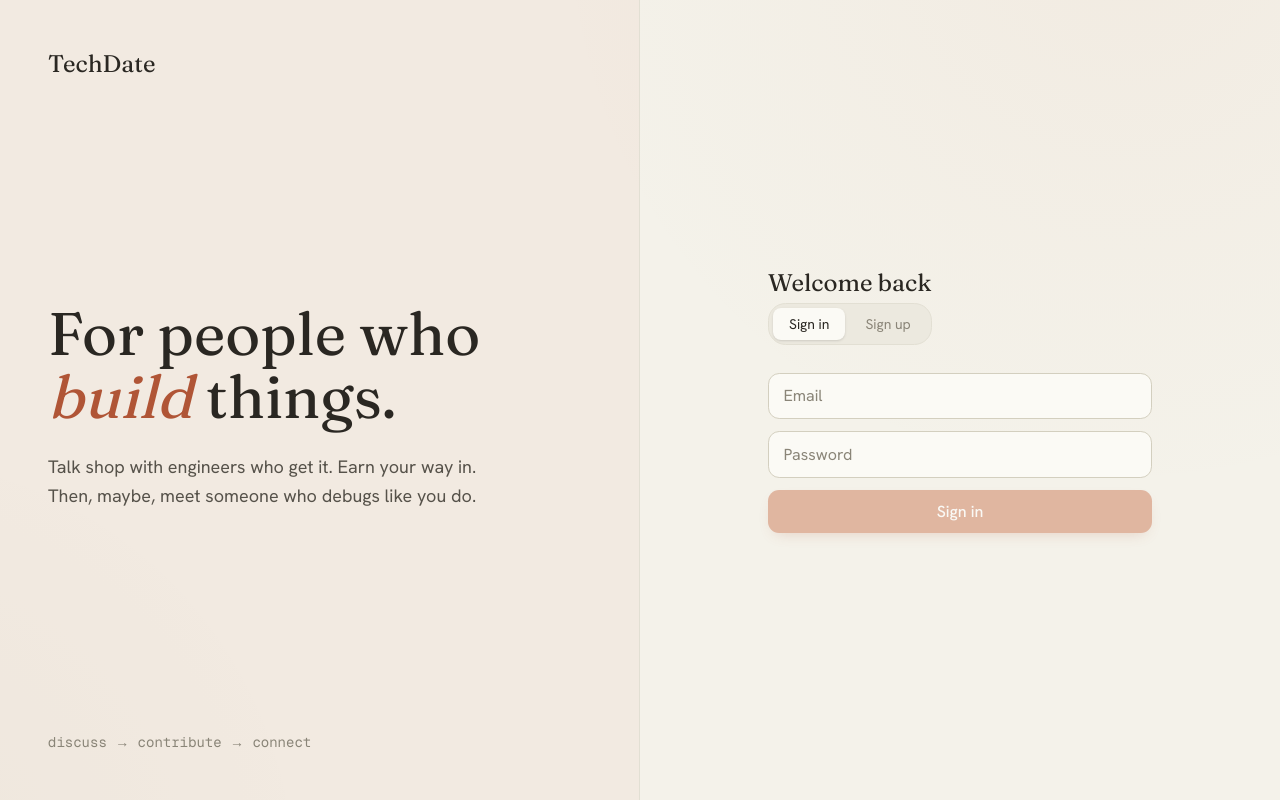
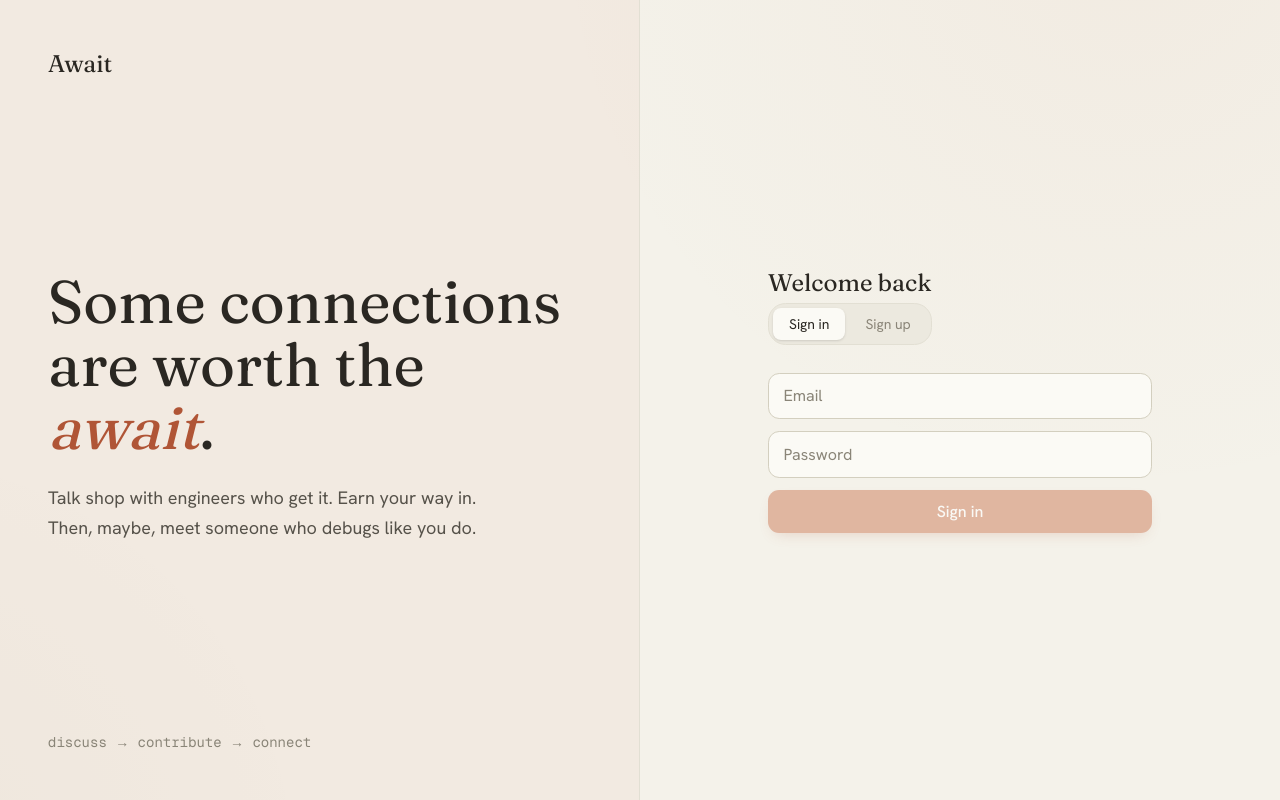
Before and after one commit to fx818/techdate, a Next.js app: page /login in a window 1280 px wide. Built offline with nearby package versions, Linux system fonts and the light colour scheme; no server answers.

Commit message:
rebrand: TechDate -> Await across login, onboarding, verify-company, and metadata

```diff
--- a/app/(app)/verify-company/page.tsx
+++ b/app/(app)/verify-company/page.tsx
@@ -38,7 +38,7 @@ export default function VerifyCompanyPage() {
           <div className="mx-auto w-14 h-14 rounded-full bg-clay-tint flex items-center justify-center text-2xl">✶</div>
           <h2 className="font-display text-2xl text-ink">Check your work email</h2>
           <p className="text-ink-soft text-sm leading-relaxed">
-            We sent a confirmation link to <span className="text-ink font-medium">{email}</span>. Click it to verify and continue using TechDate.
+            We sent a confirmation link to <span className="text-ink font-medium">{email}</span>. Click it to verify and continue using Await.
           </p>
           <button onClick={() => setSent(false)} className="text-clay-deep text-sm font-medium hover:underline">
             Use a different email
--- a/app/(auth)/login/page.tsx
+++ b/app/(auth)/login/page.tsx
@@ -69,10 +69,10 @@ export default function LoginPage() {
     <div className="min-h-screen grid lg:grid-cols-2">
       {/* Editorial brand panel */}
       <div className="hidden lg:flex flex-col justify-between p-12 bg-clay-tint/50 border-r border-line">
-        <span className="font-display text-2xl text-ink">TechDate</span>
+        <span className="font-display text-2xl text-ink">Await</span>
         <div className="space-y-6">
           <h1 className="font-display text-6xl leading-[1.05] text-ink">
-            For people who <span className="text-clay-deep italic">build</span> things.
+            Some connections are worth the <span className="text-clay-deep italic">await</span>.
           </h1>
           <p className="text-ink-soft text-lg max-w-md leading-relaxed">
             Talk shop with engineers who get it. Earn your way in. Then, maybe, meet someone who debugs like you do.
@@ -85,8 +85,8 @@ export default function LoginPage() {
       <div className="flex items-center justify-center px-5 py-12">
         <div className="w-full max-w-sm space-y-7 animate-rise">
           <div className="lg:hidden space-y-1">
-            <h1 className="font-display text-4xl text-ink">TechDate</h1>
-            <p className="text-ink-soft text-sm">For people who build things.</p>
+            <h1 className="font-display text-4xl text-ink">Await</h1>
+            <p className="text-ink-soft text-sm">Some connections are worth the await.</p>
           </div>
 
           <div className="space-y-1">
--- a/app/(auth)/onboarding/page.tsx
+++ b/app/(auth)/onboarding/page.tsx
@@ -75,7 +75,7 @@ export default function OnboardingPage() {
     <div className="min-h-screen px-5 py-10">
       <div className="max-w-md mx-auto space-y-7">
         <div className="space-y-3">
-          <span className="font-display text-xl text-ink">TechDate</span>
+          <span className="font-display text-xl text-ink">Await</span>
           <div className="flex gap-2">
             {[1, 2].map(s => (
               <div key={s} className={`h-1.5 flex-1 rounded-full transition-colors ${step >= s ? 'bg-clay' : 'bg-line'}`} />
--- a/app/layout.tsx
+++ b/app/layout.tsx
@@ -21,8 +21,8 @@ const geistMono = Geist_Mono({
 });
 
 export const metadata: Metadata = {
-  title: "TechDate — Tech Discussions & Dating",
-  description: "A platform for tech professionals to discuss, connect, and date",
+  title: "Await — where connections are worth the await",
+  description: "A platform for tech professionals to discuss, connect, and date. Earn your way in, then meet someone who builds like you do.",
 };
 
 export default function RootLayout({
```
